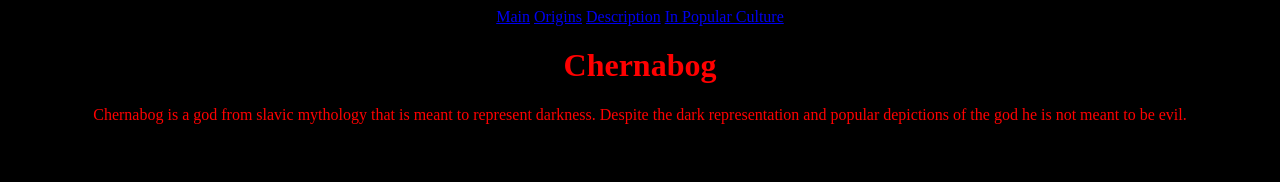
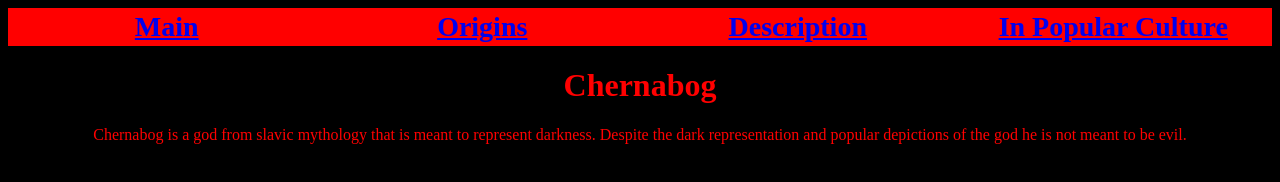
Before and after one commit to jdmar3-comp426/a01-mjwash, a website: page description.html in a window 1280 px wide. Drawn offline with Linux system fonts and the light colour scheme.

Commit message:
Stylized Links

```diff
--- a/description.html
+++ b/description.html
@@ -7,10 +7,14 @@
         <title>The Myth of Chernabog</title>
     </head>
     <body>
-        <a href="./index.html">Main</a>
-        <a href="./origins.html">Origins</a>
-        <a href="./description.html">Description</a>
-        <a href="./popular.html">In Popular Culture</a>
+        <table align="center" id="links">
+            <tr>
+                <th><a href="./index.html">Main</a></th>
+                <th><a href="./origins.html">Origins</a></th>
+                <th><a href="./description.html">Description</a></th>
+                <th><a href="./popular.html">In Popular Culture</a></th>
+            </tr>
+        </table>
         <div>
             <h1>Chernabog</h1>
             <p>Chernabog is a god from slavic mythology that is meant to represent darkness. Despite the dark representation and popular depictions of the god he is not meant to be evil.</p>
--- a/styles.css
+++ b/styles.css
@@ -5,3 +5,15 @@ body {
     text-align: center;
     opacity: 1;
 }
+
+#links {
+    background-color: #f00;
+    color:#000;
+    font-size: 28px;
+    width: 100%;
+}
+
+th {
+    border: 20px #fff;
+    width: 25%;
+}
```
Also changed, not shown: index.html (+8 -4 lines), origins.html (+8 -4 lines), popular.html (+8 -4 lines).
